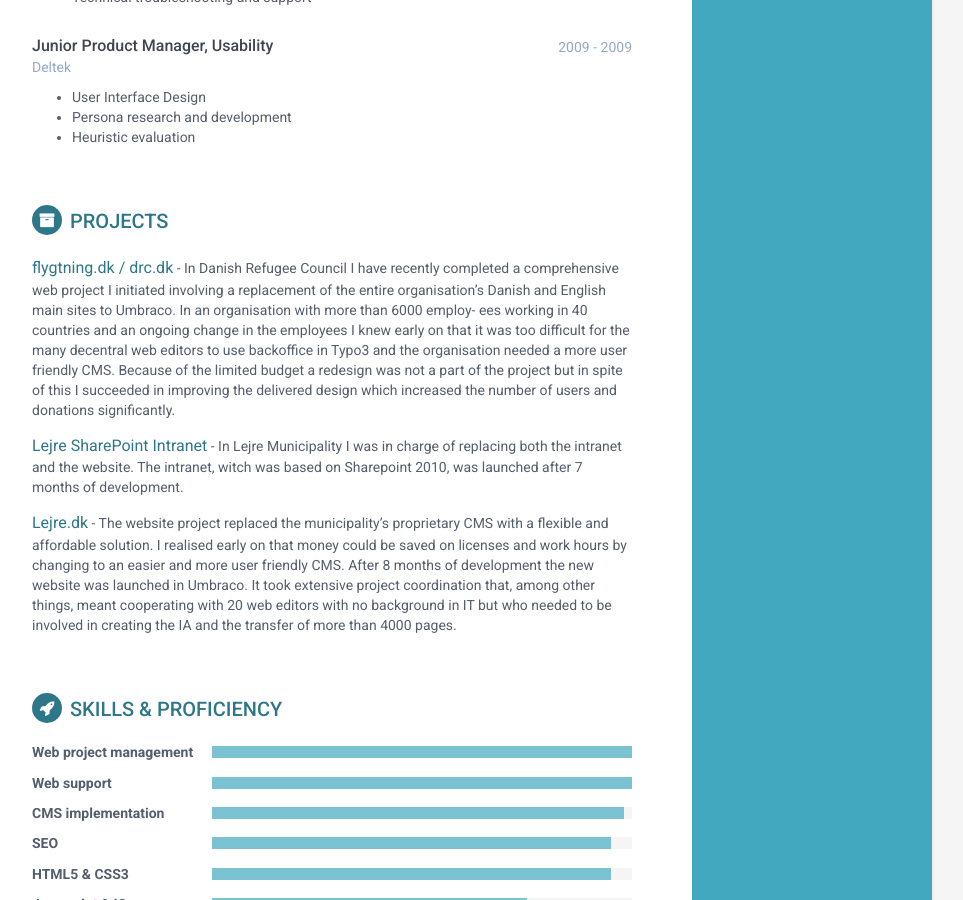
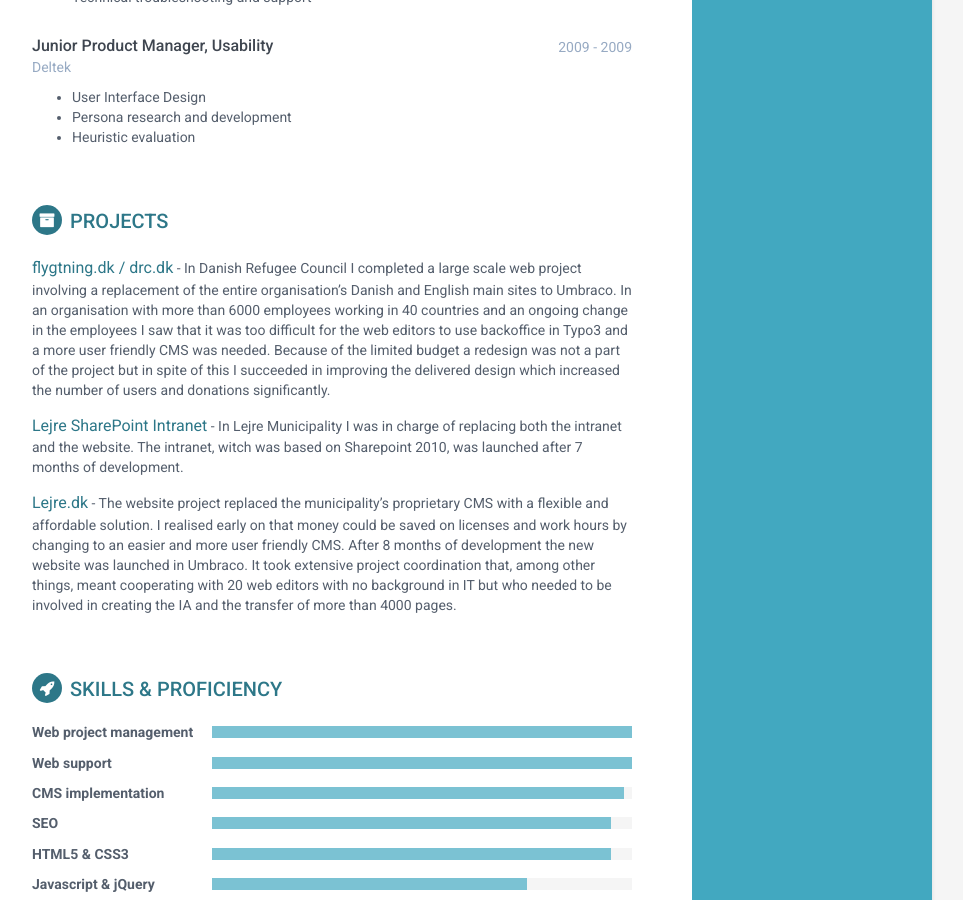
Before and after one commit to yukiob/online-cv, a Jekyll site: the page built from index.html, in a window 1280 px wide and 900 px high, scrolled down 1573 px. Shown: the whole window, without its empty margins (188-1151 px from the left). Built offline with Jekyll 4.4.1, drawn with Linux system fonts in a browser that asks for light colours.

Commit message:
no message

```diff
--- a/_includes/projects.html
+++ b/_includes/projects.html
@@ -6,7 +6,7 @@
                 </div>
                 -->
                 <div class="item">
-                    <span class="project-title"><a href="#" target="_blank">flygtning.dk / drc.dk</a></span> - <span class="project-tagline">In Danish Refugee Council I have recently completed a comprehensive web project I initiated involving a replacement of the entire organisation’s Danish and English main sites to Umbraco. In an organisation with more than 6000 employ- ees working in 40 countries and an ongoing change in the employees I knew early on that it was too difficult for the many decentral web editors to use backoffice in Typo3 and the organisation needed a more user friendly CMS. Because of the limited budget a redesign was not a part of the project but in spite of this I succeeded in improving the delivered design which increased the number of users and donations significantly.</span>
+                    <span class="project-title"><a href="#" target="_blank">flygtning.dk / drc.dk</a></span> - <span class="project-tagline">In Danish Refugee Council I completed a large scale web project involving a replacement of the entire organisation’s Danish and English main sites to Umbraco. In an organisation with more than 6000 employees working in 40 countries and an ongoing change in the employees I saw that it was too difficult for the web editors to use backoffice in Typo3 and a more user friendly CMS was needed. Because of the limited budget a redesign was not a part of the project but in spite of this I succeeded in improving the delivered design which increased the number of users and donations significantly.</span>
                 </div><!--//item-->
                 <div class="item">
                     <span class="project-title"><a href="#hook">Lejre SharePoint Intranet</a></span> - <span class="project-tagline">In Lejre Municipality I was in charge of replacing both the intranet and the website. The intranet, witch was based on Sharepoint 2010, was launched after 7 months of development.</span>
```
